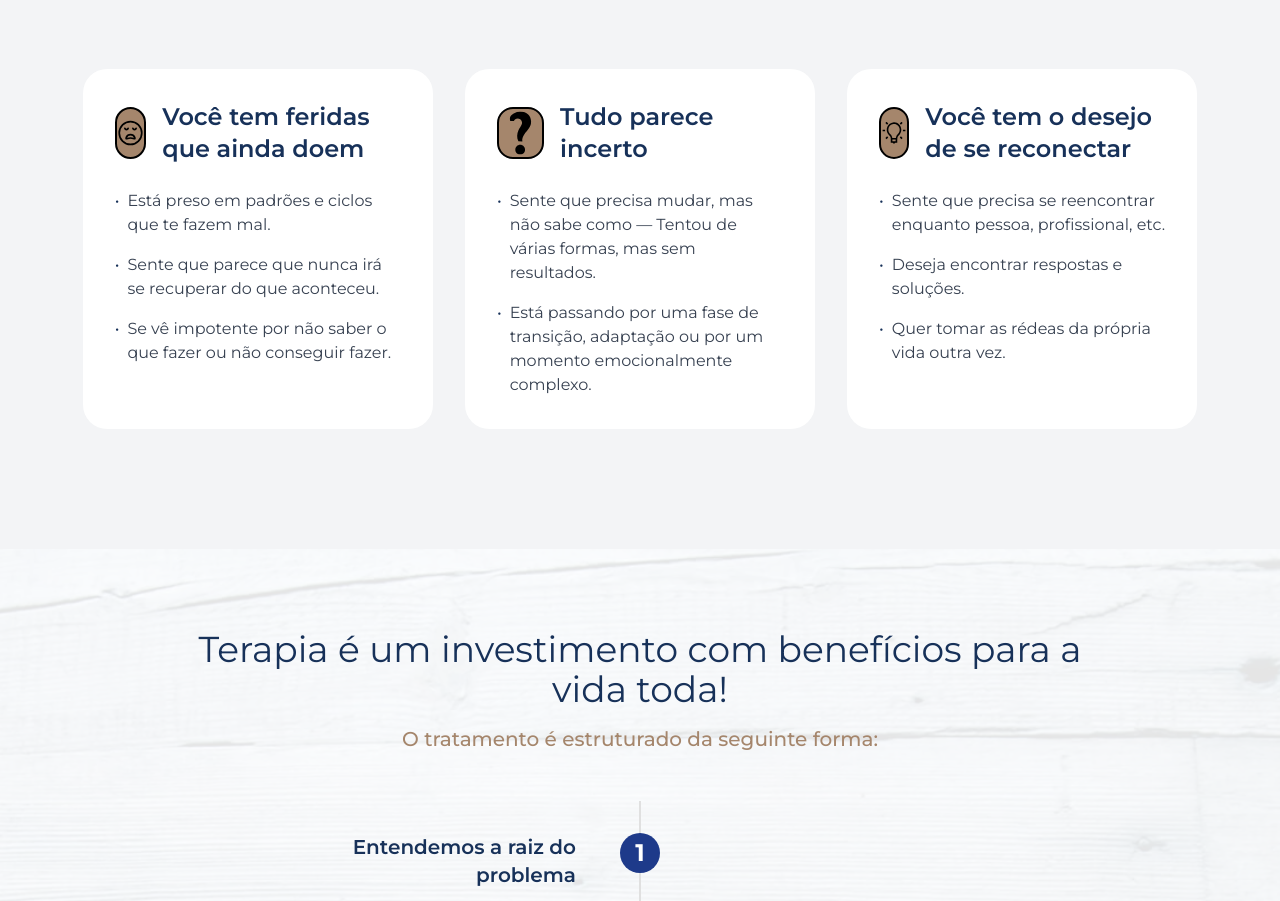
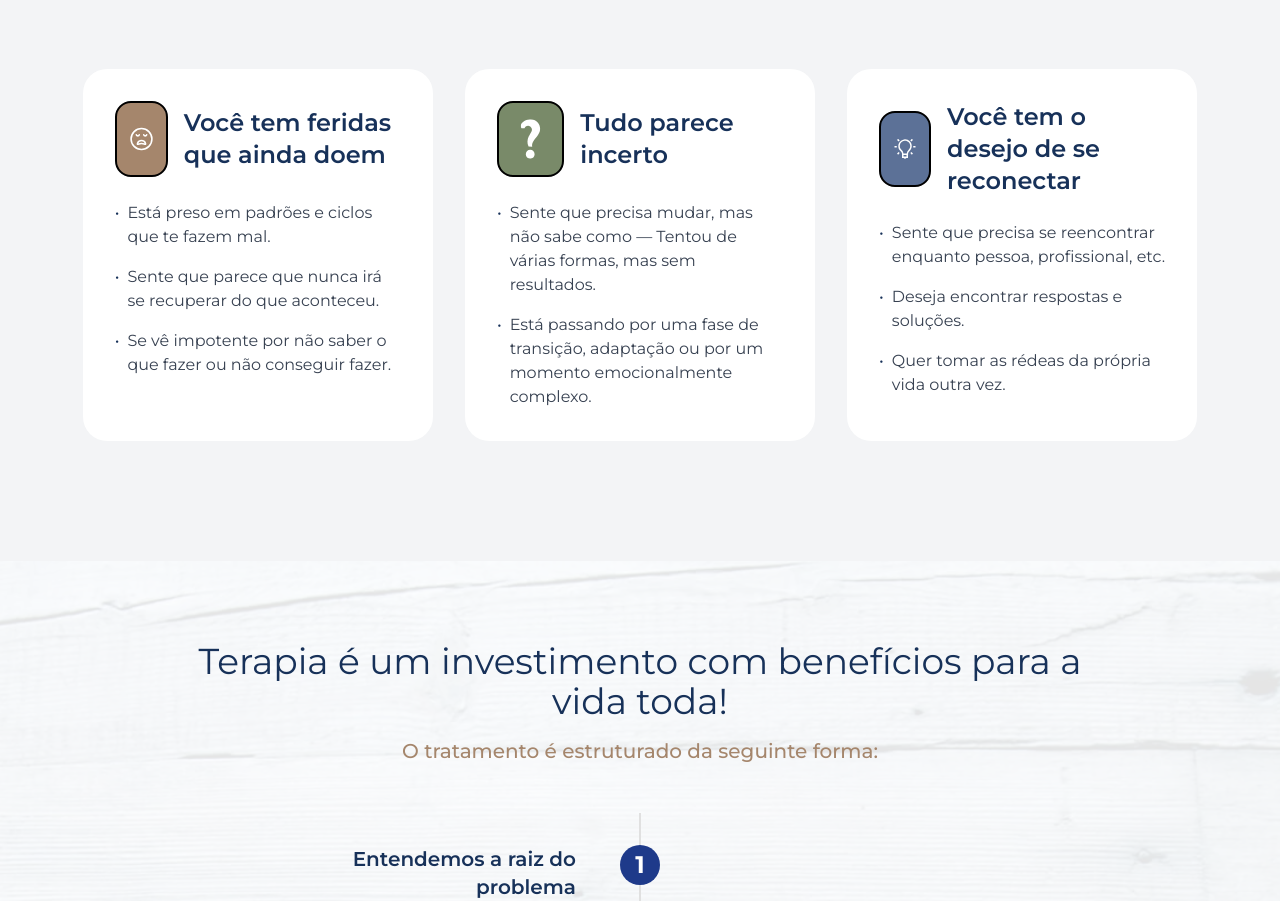
Before and after one commit to neoshinesnh/psi-sarah-todaro-webpage, a website: page index.html in a window 1280 px wide. Shown: the part 1019-1920 px from the top of the page. Drawn offline with Linux system fonts and the light colour scheme.

Commit message:
Update background colors for benefit sections and clean up unused CSS classes

```diff
--- a/index.html
+++ b/index.html
@@ -687,7 +687,7 @@
                   <div class="flex items-center mb-6">
                     <div
                       class="p-3 rounded-2xl border-2 border-black"
-                      style="background-color: #a5866c"
+                      style="background-color: #798a69"
                     >
                       <img
                         width="40"
@@ -726,7 +726,7 @@
                   <div class="flex items-center mb-6">
                     <div
                       class="p-3 rounded-2xl border-2 border-black"
-                      style="background-color: #a5866c"
+                      style="background-color: #5c7197"
                     >
                       <img
                         width="40"
```
Also changed, not shown: public/style-115.css.
